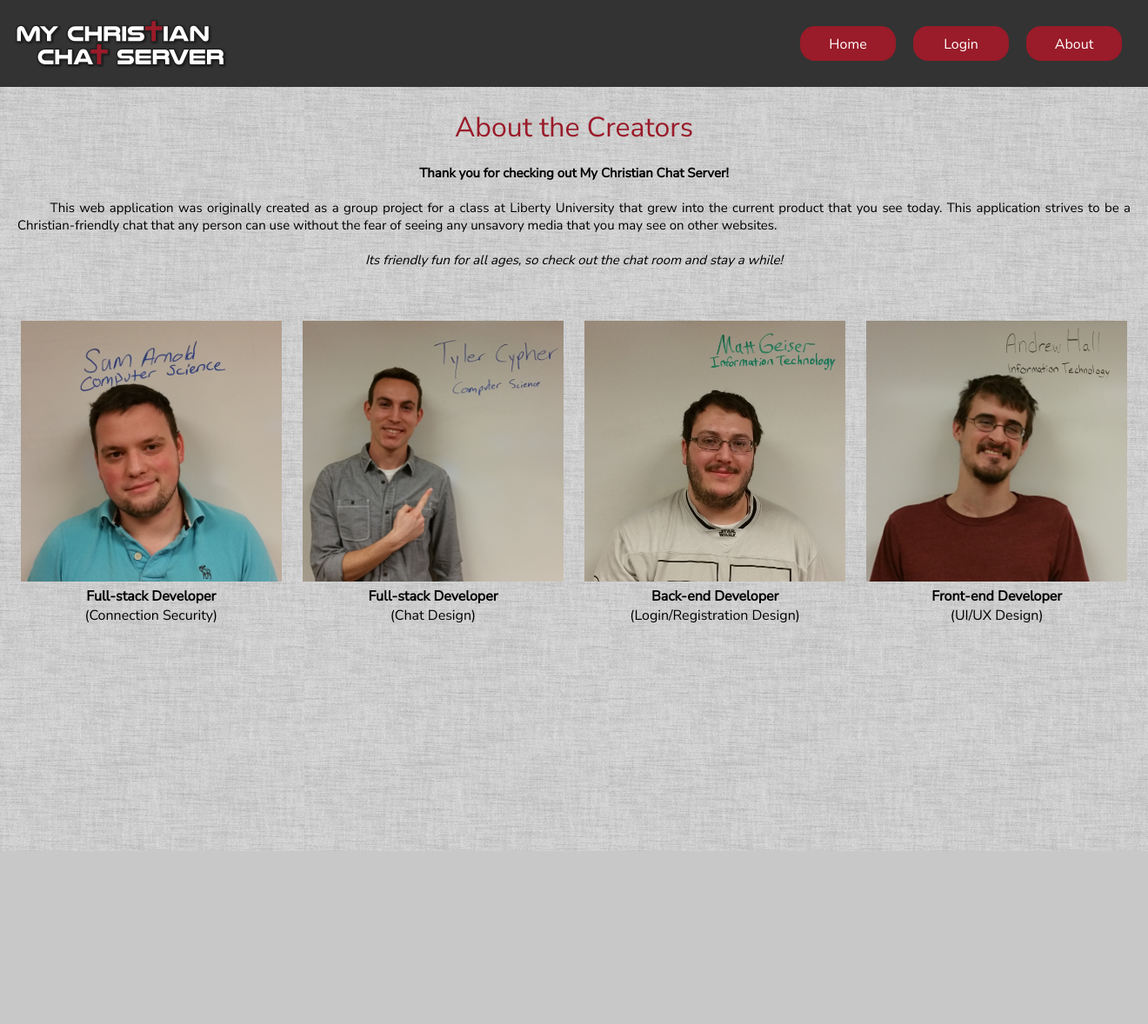
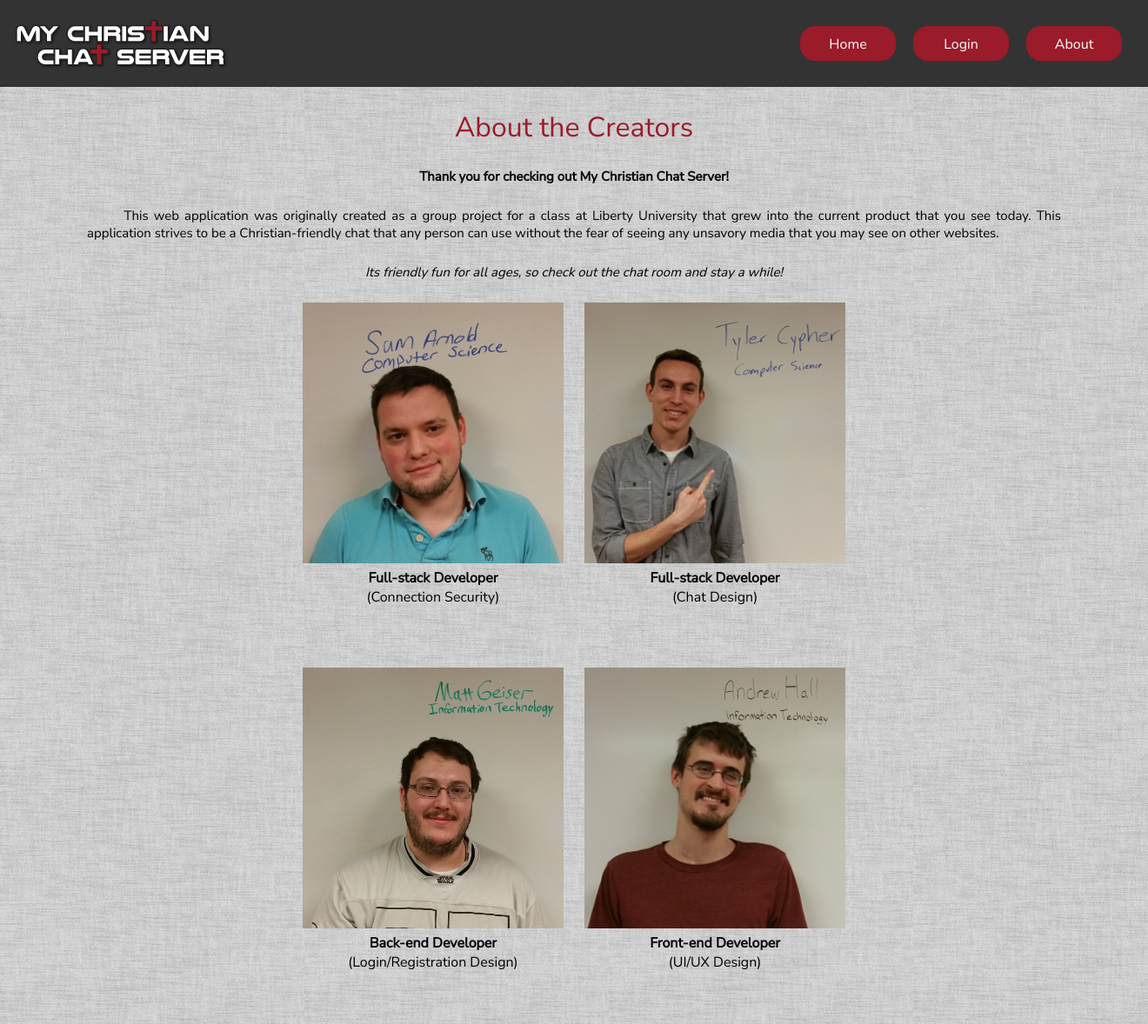
Before and after one commit to SamuelArnold/ChatApplication404, a PHP site: page /about.html in a window 1320 px wide. Shown: the whole page at 87% size. Before the commit the page ends 979 px from the top, so only its background shows below. Run offline with PHP 8.4, Linux system fonts and the light colour scheme.

Commit message:
Update stylesheet.css

```diff
--- a/css/stylesheet.css
+++ b/css/stylesheet.css
@@ -159,36 +159,41 @@ fieldset {
 }
 
 #story1 {
-    margin: 20px;
+    margin-top: 25px;
+    margin-left: 25px;
+    margin-right: 25px;
     align-content: center;
     text-align: center;
 }
 
 #story2 {
-    margin: 20px;
+    margin-top: 25px;
+    margin-left: 100px;
+    margin-right: 100px;
     align-content: center;
     text-align: justify;
 }
 
 #story3 {
-    margin: 20px;
+    margin-top: 25px;
+    margin-left: 25px;
+    margin-right: 25px;
     align-content: center;
     text-align: center;
 }
 
 #profiles
 {
-    width: 1300px;
-    height: 600px;
+    width: 70vw;
+    height: 400px;
     margin-left: auto;
     margin-right: auto;
-	margin-top: 50px;
     text-align: center;
 }
 
 #bio {
     width: 300px;
-	height: 600px;
+    height: 400px;
     margin: 10px;
     display: inline-block;
 }
```
